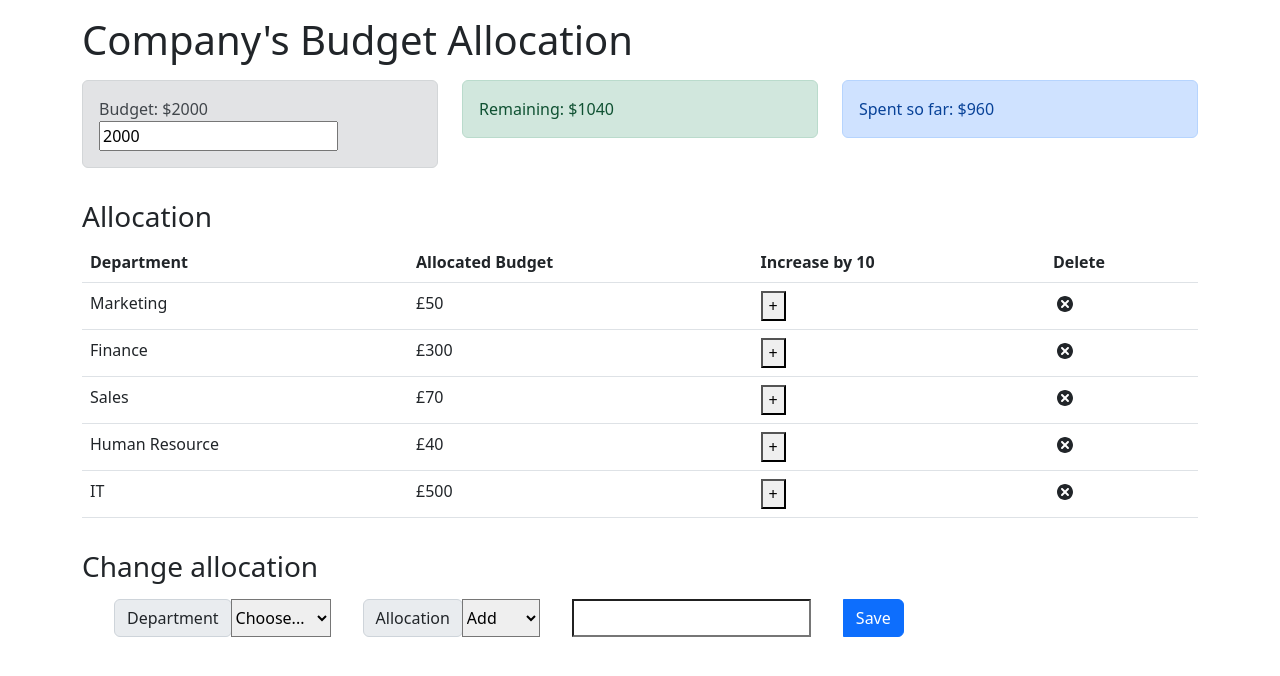
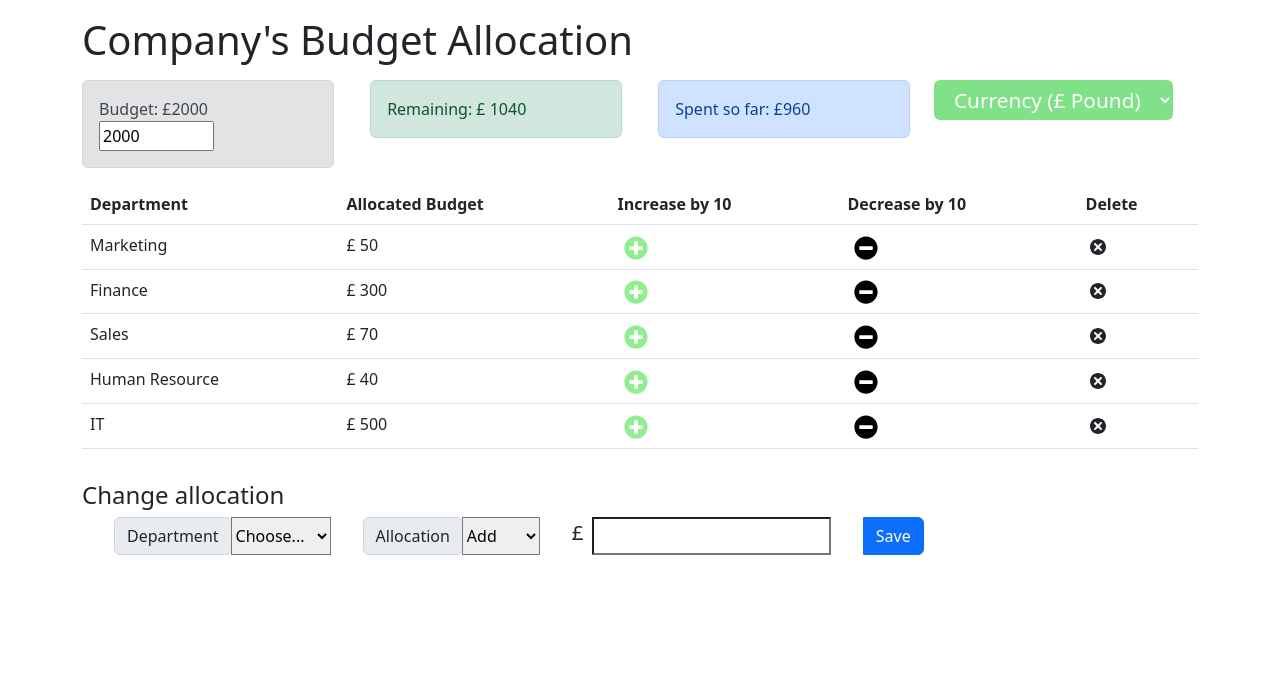
Before and after one commit to ibm-developer-skills-network/ejtos-react_budget_app, a React (Create React App) app: page / in a window 1280 px wide. Shown: the top 676 px of the page. Built offline with nearby package versions, Linux system fonts and the light colour scheme.

Commit message:
changes made from vsc

```diff
--- a/package.json
+++ b/package.json
@@ -7,6 +7,7 @@
     "@testing-library/react": "^13.0.0",
     "@testing-library/user-event": "^13.2.1",
     "bootstrap": "^5.2.2",
+    "currency-symbol-map": "^5.1.0",
     "react": "^18.2.0",
     "react-dom": "^18.2.0",
     "react-icons": "^4.4.0",
--- a/src/App.js
+++ b/src/App.js
@@ -1,5 +1,6 @@
-import React from 'react';
+/*import React from 'react';
 import 'bootstrap/dist/css/bootstrap.min.css';
+import './App.css';
 
 import { AppProvider } from './context/AppContext';
 import Budget from './components/Budget';
@@ -7,6 +8,8 @@ import ExpenseTotal from './components/ExpenseTotal';
 import ExpenseList from './components/ExpenseList';
 import AllocationForm from './components/AllocationForm';
 import RemainingBudget from './components/Remaining';
+import ExpenseItem from './components/ExpenseItem';
+import Currency from './components/currency';
 
 const App = () => {
     return (
@@ -23,7 +26,9 @@ const App = () => {
                     <div className='col-sm'>
                         <ExpenseTotal />
                     </div>
-                </div>
+                    <div className='col-sm'>
+                        <Currency />
+                    </div>
                 <h3 className='mt-3'>Allocation</h3>
                 <div className='row '>
                     <div className='col-sm'>
@@ -41,4 +46,55 @@ const App = () => {
     );
 };
 
+export default App;*/
+import React from 'react';
+
+import 'bootstrap/dist/css/bootstrap.min.css';
+import "./App.css";
+//Code to import Budget.js
+import Budget from "./components/Budget";
+import Remaining from "./components/Remaining";
+import ExpenseTotal from "./components/ExpenseTotal";
+// Add code to import the other components here under
+
+import { AppProvider } from "./context/AppContext";
+import ExpenseList from "./components/ExpenseList";
+import ExpenseItem from "./components/ExpenseItem";
+import AllocationForm from "./components/AllocationForm";
+import Currency from "./components/Currency";
+const App = () => {
+  return (
+    <AppProvider>
+      <div className="container">
+        <h1 className="mt-3">Company's Budget Allocation</h1>
+        <div className="row mt-3">
+              {/* Add Budget component here */}
+          <div className="col-sm">
+            <Budget />
+          </div>
+          {/* Add Remaining component here*/}   {" "}
+          <div className="col-sm">
+            <Remaining />
+          </div>
+          {/* Add ExpenseTotal component here */}   {" "}
+          <div className="col-sm">
+            <ExpenseTotal />
+          </div>
+          <div className="col-sm">
+            <Currency />
+          </div>
+          {/* Add ExpenseList component here */}   {" "}
+          <div>
+            <ExpenseList />
+          </div>
+          {/* Add AllocationForm component here under */}
+          <h4 className="mt-3">Change allocation</h4>
+          <div>
+            <AllocationForm />
+          </div>
+        </div>
+      </div>
+    </AppProvider>
+  );
+};
 export default App;
--- a/src/components/AllocationForm.js
+++ b/src/components/AllocationForm.js
@@ -1,4 +1,4 @@
-import React, { useContext, useState } from 'react';
+/*import React, { useContext, useState } from 'react';
 import { AppContext } from '../context/AppContext';
 
 const AllocationForm = (props) => {
@@ -11,7 +11,7 @@ const AllocationForm = (props) => {
     const submitEvent = () => {
 
             if(cost > remaining) {
-                alert("The value cannot exceed remaining funds  $"+remaining);
+                alert("The value cannot exceed remaining funds  $"+ remaining);
                 setCost("");
                 return;
             }
@@ -39,7 +39,7 @@ const AllocationForm = (props) => {
 
             <div className="input-group mb-3" style={{ marginLeft: '2rem' }}>
                     <div className="input-group-prepend">
-                <label className="input-group-text" htmlFor="inputGroupSelect01">Department</label>
+                        <label className="input-group-text" htmlFor="inputGroupSelect01">Department</label>
                   </div>
                   <select className="custom-select" id="inputGroupSelect01" onChange={(event) => setName(event.target.value)}>
                         <option defaultValue>Choose...</option>
@@ -78,4 +78,124 @@ const AllocationForm = (props) => {
     );
 };
 
+export default AllocationForm; */
+
+import React, { useContext, useState } from "react";
+import { AppContext } from "../context/AppContext";
+
+const AllocationForm = (props) => {
+  const { dispatch, remaining, currency } = useContext(AppContext);
+
+  const [name, setName] = useState("");
+  const [cost, setCost] = useState("");
+  const [action, setAction] = useState("");
+
+  const submitEvent = () => {
+    if (cost > remaining) {
+      alert("The value cannot exceed remaining funds  £" + remaining);
+      setCost("");
+      return;
+    }
+
+    const expense = {
+      name: name,
+      cost: parseInt(cost),
+    };
+    if (action === "Reduce") {
+      dispatch({
+        type: "RED_EXPENSE",
+        payload: expense,
+      });
+    } else {
+      dispatch({
+        type: "ADD_EXPENSE",
+        payload: expense,
+      });
+    }
+  };
+
+  return (
+    <div>
+      <div className="row">
+        <div className="input-group mb-3" style={{ marginLeft: "2rem" }}>
+          <div className="input-group-prepend">
+            <label className="input-group-text" htmlFor="inputGroupSelect01">
+              Department
+            </label>
+          </div>
+          <select
+            className="custom-select"
+            id="inputGroupSelect01"
+            onChange={(event) => setName(event.target.value)}
+          >
+            <option defaultValue>Choose...</option>
+            <option value="Marketing" name="marketing">
+              {" "}
+              Marketing
+            </option>
+            <option value="Sales" name="sales">
+              Sales
+            </option>
+            <option value="Finance" name="finance">
+              Finance
+            </option>
+            <option value="HR" name="hr">
+              HR
+            </option>
+            <option value="IT" name="it">
+              IT
+            </option>
+            <option value="Admin" name="admin">
+              Admin
+            </option>
+          </select>
+
+          <div className="input-group-prepend" style={{ marginLeft: "2rem" }}>
+            <label className="input-group-text" htmlFor="inputGroupSelect02">
+              Allocation
+            </label>
+          </div>
+          <select
+            className="custom-select"
+            id="inputGroupSelect02"
+            onChange={(event) => setAction(event.target.value)}
+          >
+            <option defaultValue value="Add" name="Add">
+              Add
+            </option>
+            <option value="Reduce" name="Reduce">
+              Reduce
+            </option>
+          </select>
+          <span
+            style={{
+              marginLeft: "2rem",
+              marginRight: "0.5rem",
+              fontSize: "1.3rem",
+            }}
+          >
+            {currency.symbol}
+          </span>
+          <input
+            required="required"
+            type="number"
+            id="cost"
+            value={cost}
+            style={{ marginLeft: "0rem", size: 10 }}
+            onChange={(event) => setCost(event.target.value)}
+          ></input>
+
+          <button
+            className="btn btn-primary"
+            onClick={submitEvent}
+            style={{ marginLeft: "2rem" }}
+          >
+            Save
+          </button>
+        </div>
+      </div>
+    </div>
+  );
+};
+
 export default AllocationForm;
--- a/src/components/Budget.js
+++ b/src/components/Budget.js
@@ -1,16 +1,36 @@
-import React, { useContext, useState } from 'react';
-import { AppContext } from '../context/AppContext';
+import React, { useContext, useState, useEffect, useRef } from "react";
+import { AppContext } from "../context/AppContext";
 
 const Budget = () => {
-    const { budget } = useContext(AppContext);
+  const { budget, currency, dispatch, expenses } = useContext(AppContext);
   const [newBudget, setNewBudget] = useState(budget);
+  const totalExpense  = useRef(0);
+
+  useEffect(() => {
+    dispatch({ type: "SET_BUDGET", payload: newBudget });
+  }, [newBudget]);
+  useEffect(() => {
+    totalExpense.current = expenses.reduce((prev, curr) => {
+      return prev + curr.cost;
+    }, 0);
+  }, []);
   const handleBudgetChange = (event) => {
     setNewBudget(event.target.value);
-    }
+  };
   return (
-        <div className='alert alert-secondary'>
-            <span>Budget: ${budget}</span>
-            <input type="number" step="10" value={newBudget} onChange={handleBudgetChange}></input>
+    <div className="alert alert-secondary">
+      <span>
+        Budget: {currency.symbol}
+        {budget}
+      </span>
+      <input
+        type="number"
+        step="10"
+        min={totalExpense.current}
+        max={20000}
+        value={newBudget}
+        onChange={handleBudgetChange}
+      ></input>
     </div>
   );
 };
--- /dev/null
+++ b/src/components/Currency.js
@@ -0,0 +1,98 @@
+/*import React, { useState,useContext,useEffect } from 'react';
+import { AppContext } from '../context/AppContext';
+
+const Budget = () => {const [currency, setCurrency] = useState('');const { dispatch } = useContext(AppContext)};
+
+const handleChange = (event) => {
+    changeCurrencyCurrency(event.target.value);
+    changeCurrency()
+  };
+
+  const changeCurrency = () => {
+    dispatch({
+        type: 'CHG_CURRENCY',
+        payload: currency,
+    });
+  }
+
+useEffect(() => {console.log(currency);}, [currency] )
+
+    return (
+        <form onSubmit={handleSubmit}>
+            <label>
+                Currency: {' '}
+                <select
+                value = {currency}
+                onChange={e => setCurrency(e.target.value)}>
+                    <option value="£">GBP</option>
+                    <option value="$">USD</option>
+                    <option value="€">EUR</option>
+                    <option value="¥">JPY</option>
+                </select>
+
+            </label>
+        </form>
+);
+
+export default Budget;
+*/
+
+import React, { useContext } from "react";
+import { AppContext } from "../context/AppContext";
+const Currency = () => {
+  const { currency, dispatch, currencies } = useContext(AppContext);
+  const handleChange = (e) => {
+    dispatch({ type: "CHG_CURRENCY", payload: e.target.value });
+  };
+  return (
+    <select
+      style={{
+        padding: "0.3rem 1rem",
+        backgroundColor: "#80e188",
+        borderRadius: "6px",
+        fontSize: "1.3rem",
+        color: "white",
+        border: "none",
+        ":hover": {
+          backgroundColor: "white",
+        },
+      }}
+      value="defaultValue"
+      onChange={handleChange}
+      //   defaultValue={currency.name}
+      className="currency-select"
+    >
+      <option hidden disabled value={"defaultValue"}>
+        Currency ({currency.symbol + " " + currency.name})
+      </option>
+      {currencies.map((item) => {
+        {
+          return (
+            <CurrencyItem
+              currentCurrency={currency.name}
+              key={item.name}
+              name={item.name}
+              symbol={item.symbol}
+            />
+          );
+        }
+      })}
+    </select>
+  );
+};
+export default Currency;
+
+function CurrencyItem({ currentCurrency, name, symbol }) {
+  return (
+    <option
+      style={
+        currentCurrency === name
+          ? { color: "black", backgroundColor: "white" }
+          : { color: "black" }
+      }
+      value={name}
+    >
+      {symbol} {name}
+    </option>
+  );
+}
--- a/src/components/ExpenseItem.js
+++ b/src/components/ExpenseItem.js
@@ -1,9 +1,10 @@
 import React, { useContext } from 'react';
 import { TiDelete } from 'react-icons/ti';
 import { AppContext } from '../context/AppContext';
+import { FaPlusCircle, FaMinusCircle } from 'react-icons/fa';
 
 const ExpenseItem = (props) => {
-    const { dispatch } = useContext(AppContext);
+    const { dispatch, currency } = useContext(AppContext);
 
     const handleDeleteExpense = () => {
         dispatch({
@@ -23,13 +24,27 @@ const ExpenseItem = (props) => {
             payload: expense
         });
 
-    }
+    };
+
+    const decreaseAllocation = (name) => {
+        const expense = {
+            name: name,
+            cost: 10,
+        };
+        dispatch ({
+            type: 'RED_EXPENSE',
+            payload: expense
+        });
+    };
 
     return (
         <tr>
         <td>{props.name}</td>
-        <td>£{props.cost}</td>
-        <td><button onClick={event=> increaseAllocation(props.name)}>+</button></td>
+        <td>{currency.symbol} {props.cost}</td>
+        <td><button style={{ border: "none", backgroundColor: "transparent" }} onClick={event=> increaseAllocation(props.name)}>
+            <FaPlusCircle size ="1.5em" color= "lightgreen" /> </button></td>
+        <td><button style={{ border: "none", backgroundColor: "transparent"}} onClick={ (event) => decreaseAllocation(props.name)}>
+            <FaMinusCircle size= "1.5em" color= "lightred" /> </button></td>
         <td><TiDelete size='1.5em' onClick={handleDeleteExpense}></TiDelete></td>
         </tr>
     );
--- a/src/components/ExpenseList.js
+++ b/src/components/ExpenseList.js
@@ -12,6 +12,7 @@ const ExpenseList = () => {
               <th scope="col">Department</th>
               <th scope="col">Allocated Budget</th>
               <th scope="col">Increase by 10</th>
+              <th scope="col">Decrease by 10</th>
               <th scope="col">Delete</th>
             </tr>
           </thead>
--- a/src/components/ExpenseTotal.js
+++ b/src/components/ExpenseTotal.js
@@ -1,14 +1,14 @@
 import React, { useContext } from 'react';
 import { AppContext } from '../context/AppContext';
 const ExpenseTotal = () => {
-    const { expenses } = useContext(AppContext);
+    const { expenses, currency } = useContext(AppContext);
     const totalExpenses = expenses.reduce ((total, item) => {
         return (total += item.cost);
 
     }, 0);
     return (
         <div className='alert alert-primary'>
-            <span>Spent so far: ${totalExpenses}</span>
+            <span>Spent so far: {currency.symbol}{totalExpenses}</span>
         </div>
     );
 };
--- a/src/components/Remaining.js
+++ b/src/components/Remaining.js
@@ -1,14 +1,14 @@
 import React, { useContext } from 'react';
 import { AppContext } from '../context/AppContext';
 const Remaining = () => {
-    const { expenses, budget } = useContext(AppContext);
+    const { expenses, budget, currency } = useContext(AppContext);
     const totalExpenses = expenses.reduce((total, item) => {
         return (total = total + item.cost);
     }, 0);
     const alertType = totalExpenses > budget ? 'alert-danger' : 'alert-success';
     return (
         <div className={`alert ${alertType}`}>
-            <span>Remaining: ${budget - totalExpenses}</span>
+            <span>Remaining: {currency.symbol} {budget - totalExpenses}</span>
         </div>
     );
 };
--- a/src/context/AppContext.js
+++ b/src/context/AppContext.js
@@ -3,9 +3,10 @@ import React, { createContext, useReducer } from 'react';
 // 5. The reducer - this is used to update the state, based on the action
 export const AppReducer = (state, action) => {
     let budget = 0;
+    let total_budget = 0;
     switch (action.type) {
         case 'ADD_EXPENSE':
-            let total_budget = 0;
+            total_budget = 0;
             total_budget = state.expenses.reduce(
                 (previousExp, currentExp) => {
                     return previousExp + currentExp.cost
@@ -25,7 +26,7 @@ export const AppReducer = (state, action) => {
                     ...state,
                 };
             } else {
-                alert("Cannot increase the allocation! Out of funds");
+                alert("Cannot increase the allocation! Out of funds :(");
                 return {
                     ...state
                 }
@@ -47,29 +48,42 @@ export const AppReducer = (state, action) => {
             action.type = "DONE";
             state.expenses.map((currentExp)=> {
                 if (currentExp.name === action.payload) {
-                    budget = state.budget + currentExp.cost
+                    budget = state.budget + currentExp.cost;
                     currentExp.cost =  0;
                 }
-                return currentExp
-            })
+                return currentExp;
+            });
             action.type = "DONE";
             return {
                 ...state,
-                budget
+                budget,
             };
         case 'SET_BUDGET':
             action.type = "DONE";
-            state.budget = action.payload;
+            total_budget = 0;
+            total_budget = state.expenses.reduce((previousExp, currentExp) =>{
+                return previousExp + currentExp.cost;
+            }, 0);
+            if (action.payload < total_budget) {
+                state.budget = total_budget;
+            } else if (action.payload > 20000) {
+                state.budget = 20000;
+            } else {
+                state.budget = action.payload;
+            }
+
 
             return {
                 ...state,
             };
         case 'CHG_CURRENCY':
             action.type = "DONE";
-            state.currency = action.payload;
+            state.currency = state.currencies.filter(
+                (item) => item.name === action.payload
+            )[0];
             return {
                 ...state
-            }
+            };
 
         default:
             return state;
@@ -86,7 +100,16 @@ const initialState = {
         { id: "Human Resource", name: 'Human Resource', cost: 40 },
         { id: "IT", name: 'IT', cost: 500 },
     ],
-    currency: '£'
+    currency: {
+        name: "Pound",
+        symbol: "£",
+    },
+    currencies: [
+        { name: "Dollar" , symbol: "$"},
+        { name: "Pound" , symbol: "£"},
+        { name: "Euro" , symbol: "€"},
+        { name: "Ruppee" , symbol: "₹"},
+    ],
 };
 
 // 2. Creates the context this is the thing our components import and use to get the state
@@ -113,7 +136,8 @@ export const AppProvider = (props) => {
                 budget: state.budget,
                 remaining: remaining,
                 dispatch,
-                currency: state.currency
+                currency: state.currency,
+                currencies: state.currencies,
             }}
         >
             {props.children}
```
Also changed, not shown: 2 other files (tests, documents, lock files or other folders). Lines whose indentation alone changed are shown as unchanged.
